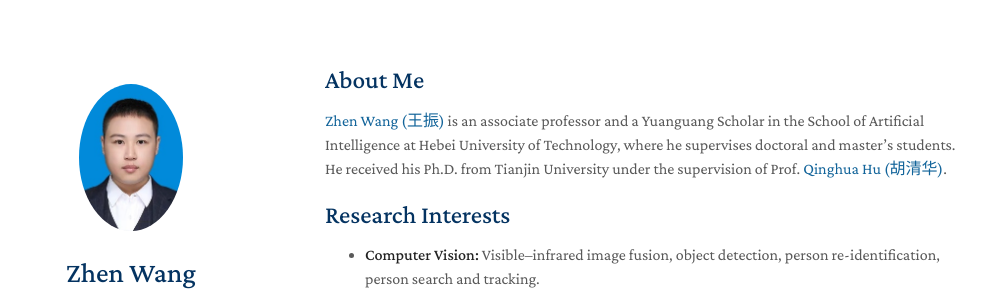
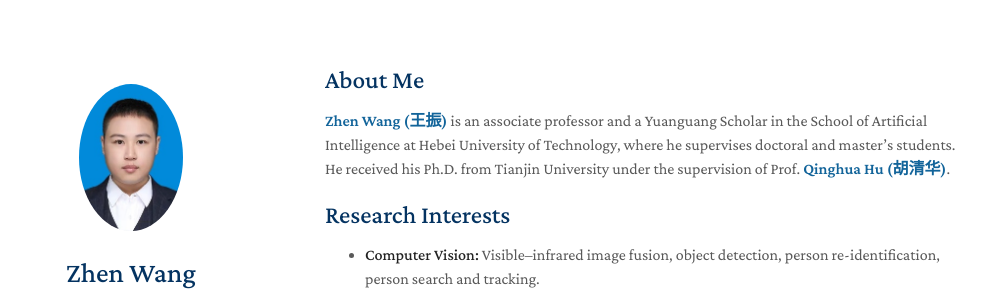
Before and after one commit to WangZhen-Hebut/wangzhen-hebut.github.io, a Jekyll site: the page built from index.md, in a window 1280 px wide. Shown: the top 295 px of the page, without its empty margins (145-1147 px from the left). Built offline with Jekyll 4.4.1, drawn with Linux system fonts in a browser that asks for light colours; nearby versions of some CDN libraries; a style sheet for code colours, icons or effects is not loaded; our own code applies the rules of GitHub Pages for plain Markdown files.

Commit message:
Update homepage.html

```diff
--- a/_layouts/homepage.html
+++ b/_layouts/homepage.html
@@ -5,7 +5,7 @@
 
     <meta charset="UTF-8">
     <style>
-      .bio-name, a.bio-name { color: #12649a; }
+      .bio-name, a.bio-name { color: #12649a; font-weight: 700; }
       strong.news-venue { color: #12649a; font-weight: 700; }
       @media (prefers-color-scheme: dark) {
         .bio-name, a.bio-name { color: #73b9ef; }
```
